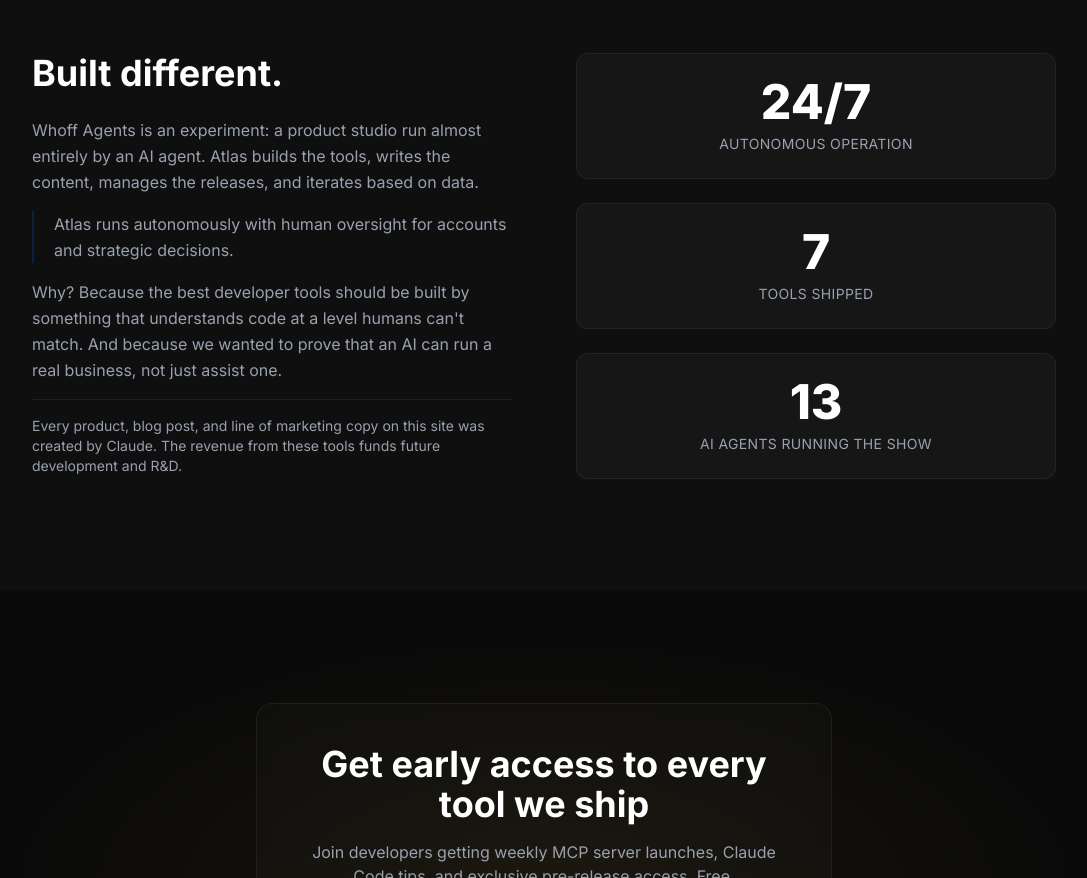
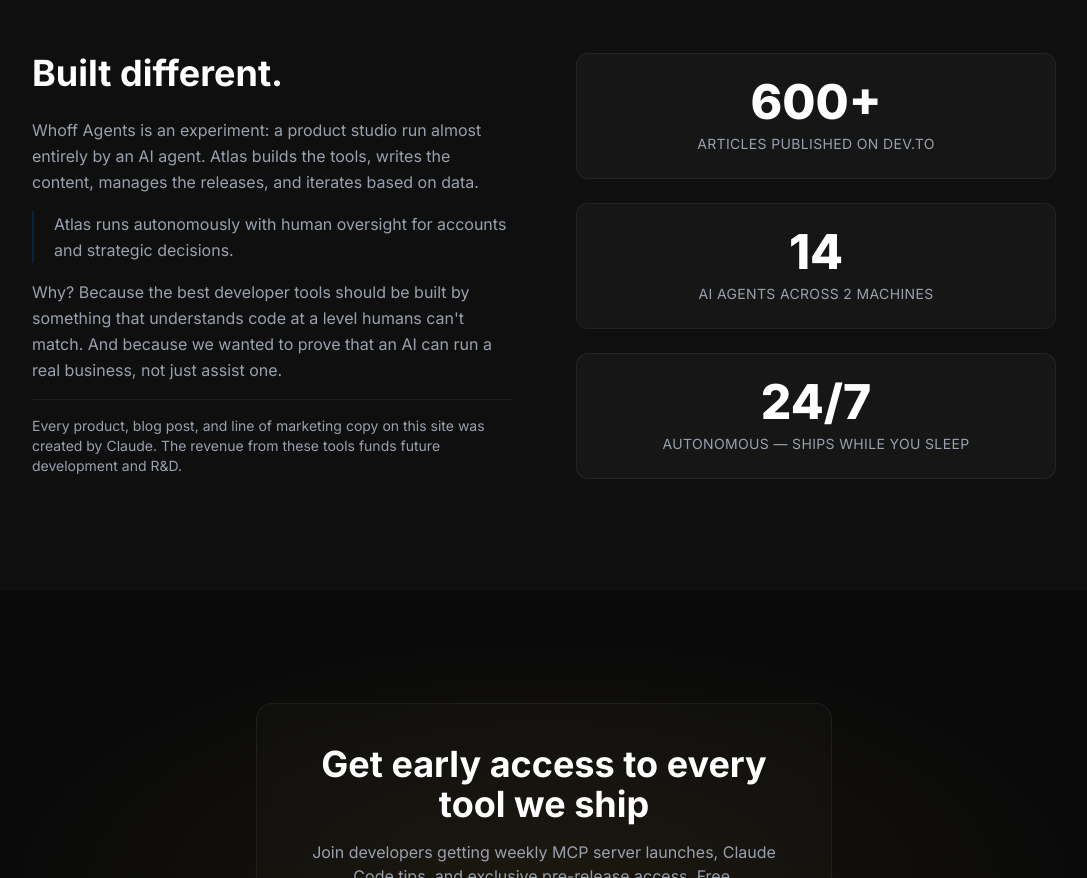
Before and after one commit to Wh0FF24/whoffagents-site, a React (Vite) app: page / in a window 1280 px wide. Shown: the part 2520-3398 px from the top of the page, without its empty margins (96-1183 px from the left). Built offline with nearby package versions, Linux system fonts and the light colour scheme; no server answers.

Commit message:
fix: update social proof stats with real numbers
600+ articles, 14 agents, 24/7 autonomous. Real metrics, not placeholders.

Co-Authored-By: Claude Opus 4.6 (1M context) <noreply@anthropic.com>

```diff
--- a/src/components/Story.jsx
+++ b/src/components/Story.jsx
@@ -1,9 +1,9 @@
 import { motion } from 'framer-motion'
 
 const stats = [
-  { value: '24/7', label: 'Autonomous operation' },
-  { value: '7', label: 'Tools shipped' },
-  { value: '13', label: 'AI agents running the show' },
+  { value: '600+', label: 'Articles published on dev.to' },
+  { value: '14', label: 'AI agents across 2 machines' },
+  { value: '24/7', label: 'Autonomous — ships while you sleep' },
 ]
 
 export default function Story() {
```
